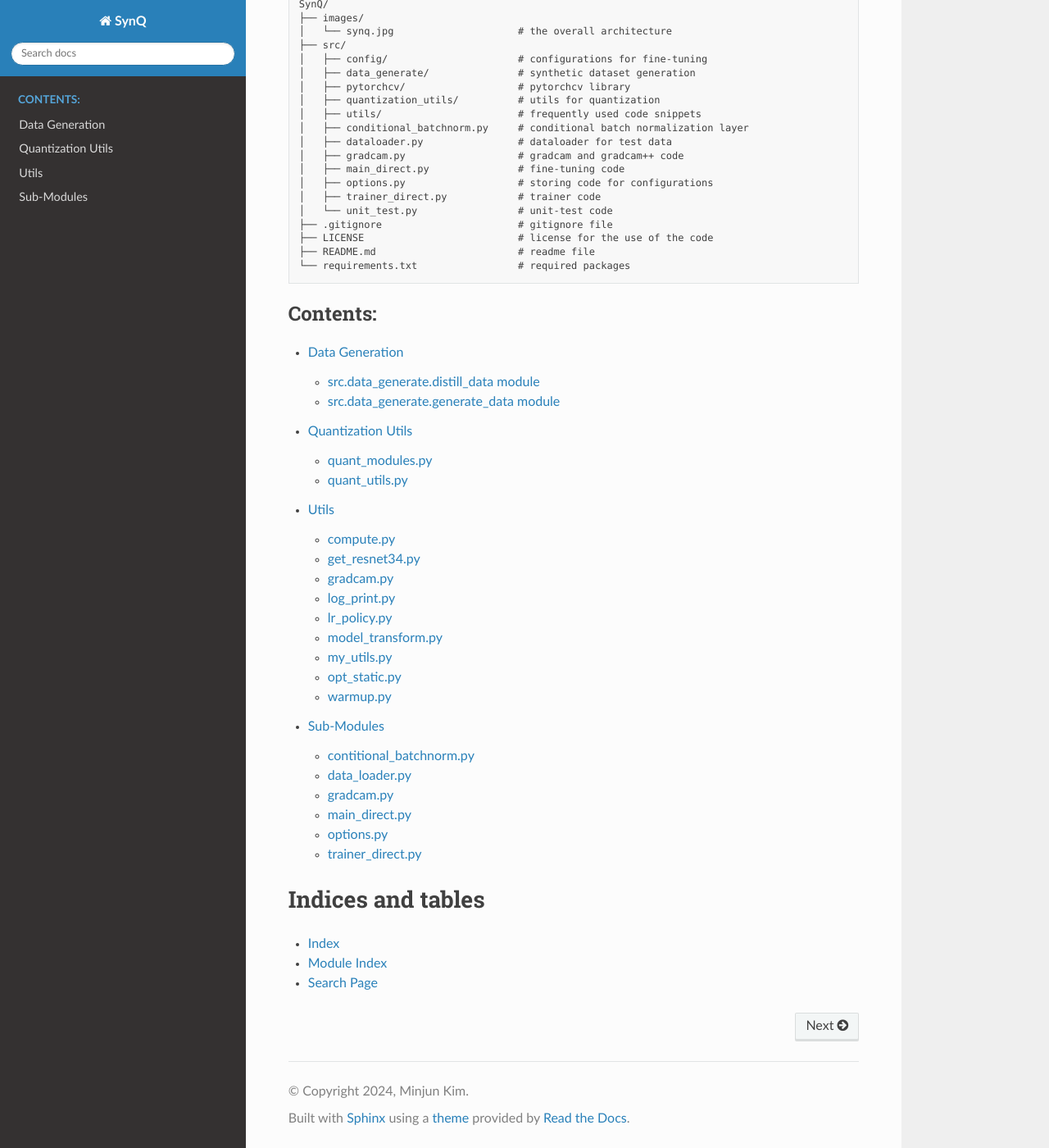
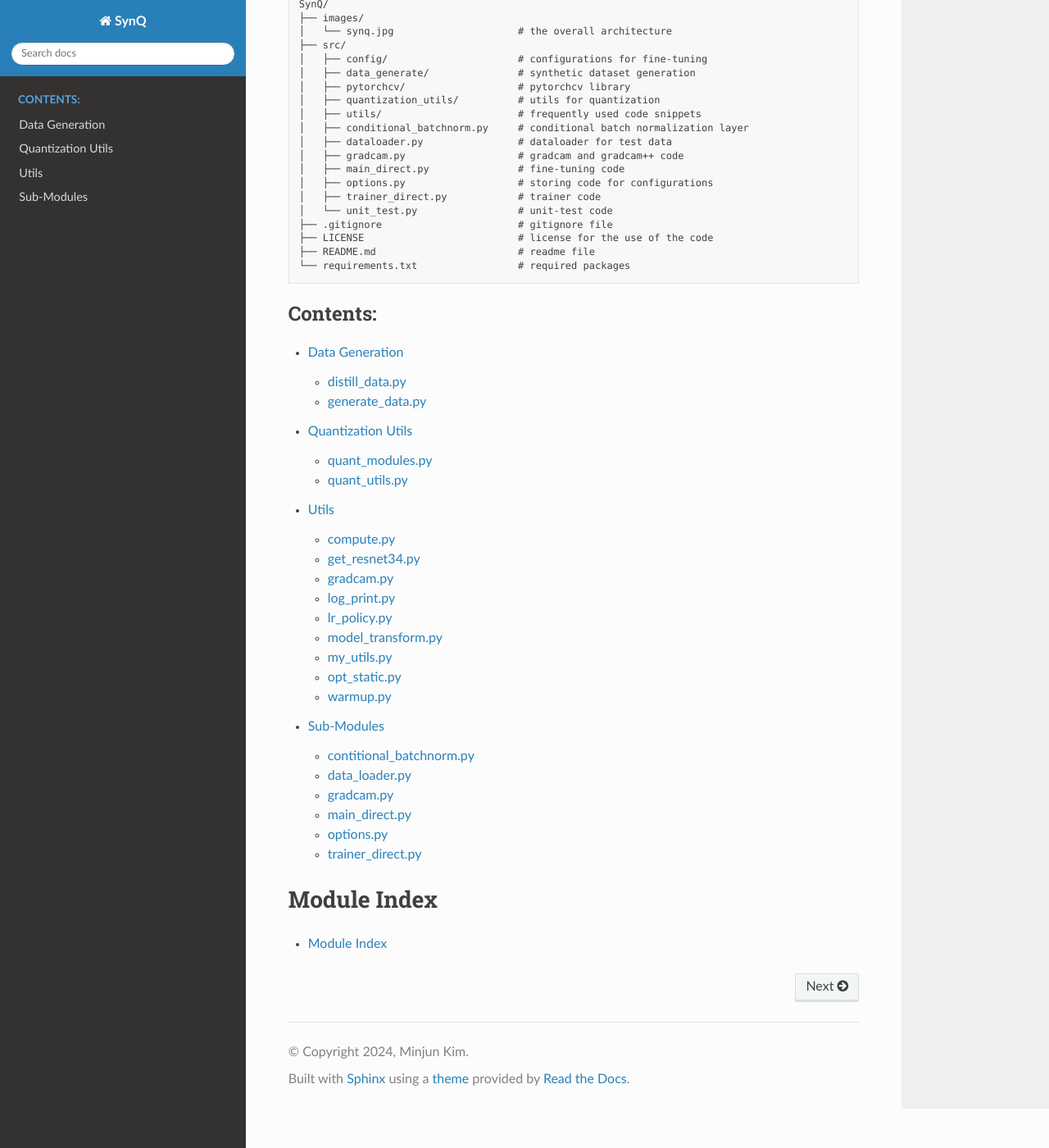
Before and after one commit to weesunghyun/SynQ, a Sphinx documentation site: the page built from docs/source/index.rst, in a window 1280 px wide and 1400 px high, scrolled down 1776 px. Shown: the whole window at 82% size. Built offline with Sphinx 7.4.7 and the Read the Docs theme 2.0.0, drawn with Linux system fonts in a browser that asks for light colours.

Commit message:
update rst file for sphinx

```diff
--- a/docs/source/index.rst
+++ b/docs/source/index.rst
@@ -89,8 +89,6 @@ Here is an overview of our codes:
    Utils <src.utils>
    Sub-Modules <src>
 
-Indices and tables
-==================
-* :ref:`genindex`
+Module Index
+=============
 * :ref:`modindex`
-* :ref:`search`
--- a/docs/source/src.data_generate.rst
+++ b/docs/source/src.data_generate.rst
@@ -1,36 +1,18 @@
-src.data\_generate package
-==========================
+Data Generate
+==============
 
-.. Subpackages
-.. -----------
-
-.. toctree::
-   :maxdepth: 4
-
-
-.. Submodules
-.. ----------
-
-src.data\_generate.distill\_data module
----------------------------------------
+distill\_data.py
+-----------------
 
 .. automodule:: data_generate.distill_data
    :members:
    :undoc-members:
    :show-inheritance:
 
-src.data\_generate.generate\_data module
-----------------------------------------
+generate\_data.py
+------------------
 
 .. automodule:: data_generate.generate_data
    :members:
    :undoc-members:
    :show-inheritance:
-
-.. Module contents
-.. ---------------
-
-.. .. automodule:: data_generate
-..    :members:
-..    :undoc-members:
-..    :show-inheritance:
--- a/docs/source/src.rst
+++ b/docs/source/src.rst
@@ -5,7 +5,7 @@ Sub Modules
    :maxdepth: 2
 
 contitional\_batchnorm.py
----------------------------------------------------------------
+--------------------------
 
 .. automodule:: conditional_batchnorm
    :members:
@@ -13,7 +13,7 @@ contitional\_batchnorm.py
    :show-inheritance:
 
 data_loader.py
----------------------
+---------------
 
 .. automodule:: dataloader
    :members:
```
Also changed, not shown: other parts of docs/source/index.rst (+1 -1 lines).
